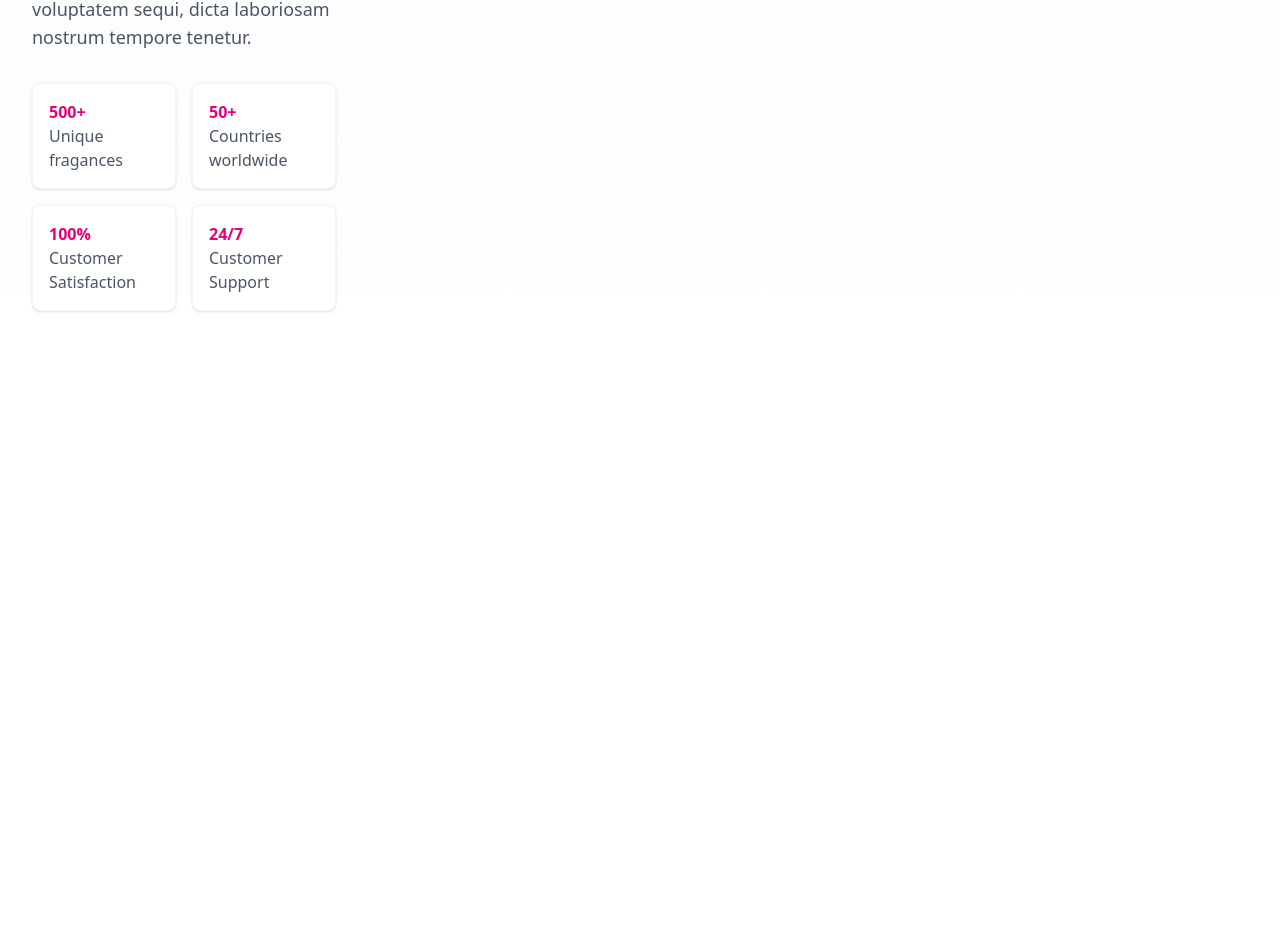
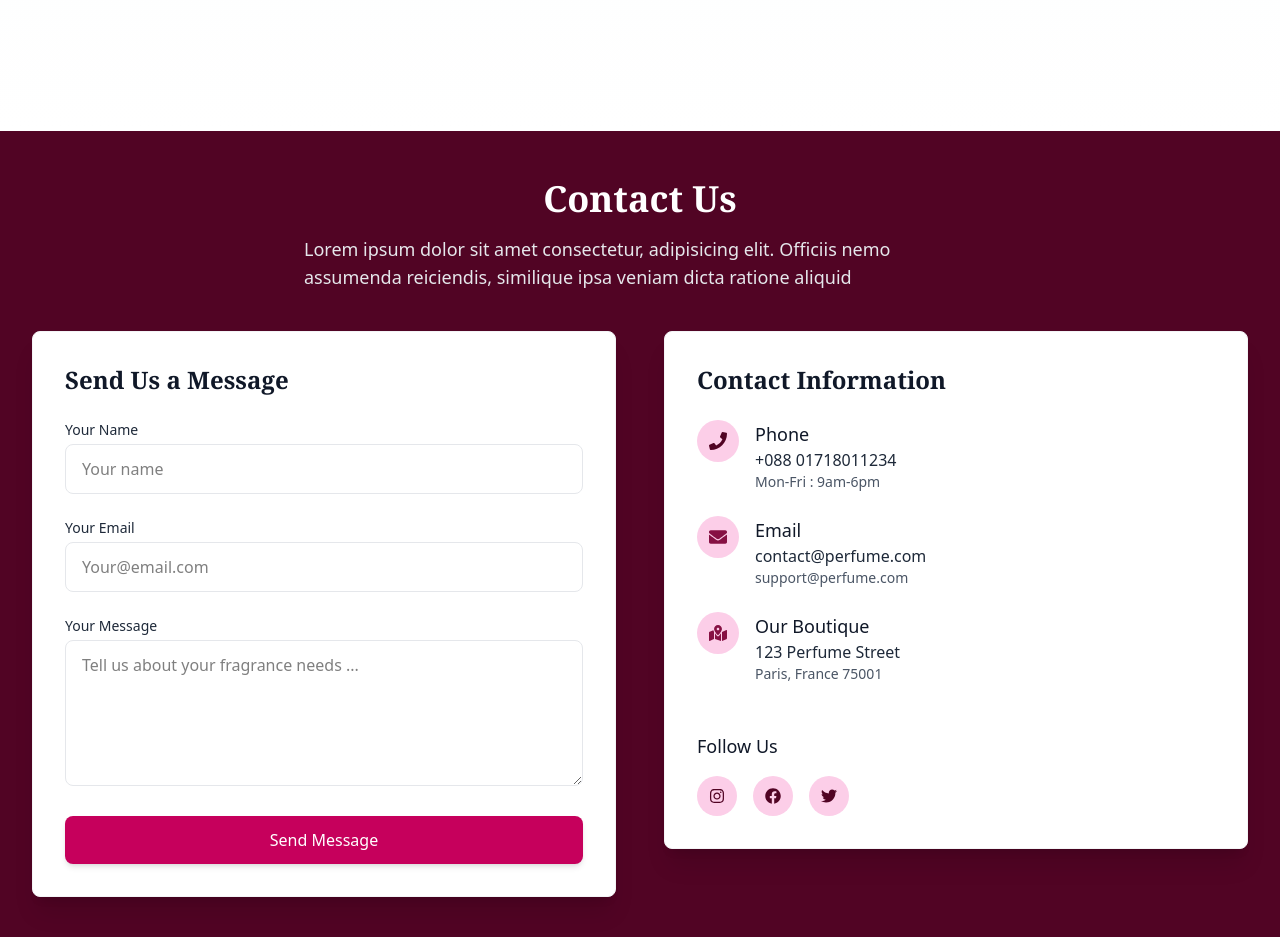
Before and after one commit to NusratTabassum3/Perfume_E-CommerceWebsite, a React (Vite) app: page / in a window 1280 px wide. Shown: the part 3357-4294 px from the top of the page. Before the commit the page ends 3796 px from the top, so only its background shows below. Built offline with nearby package versions, Linux system fonts and the light colour scheme.

Commit message:
Create Contact Page

```diff
--- a/src/App.jsx
+++ b/src/App.jsx
@@ -5,6 +5,7 @@ import Product from "./components/Product";
 import Categories from "./components/Categories";
 import Offers from "./components/Offers";
 import About from "./components/About";
+import Contact from "./components/Contact";
 
 function App() {
   return (
@@ -15,6 +16,7 @@ function App() {
       <Categories />
       <Offers />
       <About />
+      <Contact />
     </div>
   );
 }
--- a/src/components/About.jsx
+++ b/src/components/About.jsx
@@ -16,7 +16,7 @@ function About() {
                 alt="Luxury perfumes"
                 className="w-full h-full object-cover"
               />
-              <div className="absolute inset-0 bg-gradient-to-t from-black to-transparent opacity-50">
+              <div className="absolute inset-0 bg-gradient-to-t from-black to-transparent opacity-50"></div>
               <div className="absolute bottom-0 left-0 p-6 text-white">
                 <h3 className="text-2xl font-bold ">Since 2010</h3>
                 <p className="mt-2">
@@ -27,16 +27,13 @@ function About() {
           </div>
 
           <div className="lg:w-1/2 flex flex-col justify-center">
-              <h2 className="text-4xl font-bold text-amber-900 mb-6">
-                About Us
-              </h2>
+            <h2 className="text-4xl font-bold text-amber-900 mb-6">About Us</h2>
 
             <p className="text-lg text-gray-600 mb-4">
               Lorem ipsum dolor sit amet consectetur adipisicing elit.
               Perferendis laudantium nesciunt corporis nisi at dignissimos,
-                adipisci facilis, quod explicabo itaque dolorem doloribus
-                laborum voluptatem sequi, dicta laboriosam nostrum tempore
-                tenetur.
+              adipisci facilis, quod explicabo itaque dolorem doloribus laborum
+              voluptatem sequi, dicta laboriosam nostrum tempore tenetur.
             </p>
 
             <div className="grid grid-cols-2 gap-4 mt-4">
@@ -60,7 +57,6 @@ function About() {
           </div>
         </div>
       </div>
-      </div>
     </section>
   );
 }
--- /dev/null
+++ b/src/components/Contact.jsx
@@ -0,0 +1,149 @@
+import React from "react";
+import {
+  FaEnvelope,
+  FaFacebook,
+  FaInstagram,
+  FaMapMarkedAlt,
+  FaPhone,
+  FaTwitter,
+} from "react-icons/fa";
+
+function Contact() {
+  return (
+    <section
+      id="contact"
+      className="min-h-screen scroll-mt-20 bg-pink-950 py-12 px-4 sm:px-6 lg:px-8"
+    >
+      <div className="max-w-7xl mx-auto">
+        <h1 className="text-4xl font-serif font-bold text-white mb-4 text-center">
+          Contact Us
+        </h1>
+        <p className="text-lg text-gray-200 max-w-2xl mx-auto">
+          Lorem ipsum dolor sit amet consectetur, adipisicing elit. Officiis
+          nemo assumenda reiciendis, similique ipsa veniam dicta ratione aliquid
+        </p>
+      </div>
+
+      <div className="grid grid-cols-1 lg:grid-cols-2 gap-12 mt-10">
+        <div className="bg-white p-8 rounded-lg shadow-xl border border-gray-100">
+          <h2 className="text-2xl font-serif font-semibold text-gray-900 mb-6">
+            Send Us a Message
+          </h2>
+          <form action="" className="space-y-6">
+            <div>
+              <label className="block text-sm font-medium text-gray-800 mb-1">
+                Your Name
+              </label>
+              <input
+                type="text"
+                className="w-full px-4 py-3 border border-gray-200 rounded-lg focus:ring-2 focus:ring-gray-500 focus:border-transparent"
+                placeholder="Your name"
+              />
+            </div>
+
+            <div>
+              <label className="block text-sm font-medium text-gray-800 mb-1">
+                Your Email
+              </label>
+              <input
+                type="email"
+                className="w-full px-4 py-3 border border-gray-200 rounded-lg focus:ring-2 focus:ring-gray-500 focus:border-transparent"
+                placeholder="Your@email.com"
+              />
+            </div>
+
+            <div>
+              <label className="block text-sm font-medium text-gray-800 mb-1">
+                Your Message
+              </label>
+              <textarea
+                rows="5"
+                className="w-full px-4 py-3 border border-gray-200 rounded-lg focus:ring-2 focus:ring-gray-500 focus:border-transparent"
+                placeholder="Tell us about your fragrance needs ..."
+              />
+            </div>
+
+            <button
+              type="submit"
+              className="w-full bg-pink-700 hover:bg-pink-800 text-white py-3 px-6 rounded-lg transition duration-300 font-medium shadow-md"
+            >
+              Send Message
+            </button>
+          </form>
+        </div>
+
+        <div className="space-y-8">
+          <div className="bg-white p-8 rounded-lg shadow-xl border border-gray-100">
+            <h2 className="text-2xl font-serif font-semibold text-gray-900 mb-6">
+              Contact Information
+            </h2>
+            <div className="space-y-6">
+              <div className="flex items-start">
+                <div className="bg-pink-200 p-3 rounded-full mr-4">
+                  <FaPhone className="text-pink-950 text-lg" />
+                </div>
+                <div>
+                  <h3 className="text-lg font-medium text-gray-900">Phone</h3>
+                  <p className="text-gray-800">+088 01718011234</p>
+                  <p className="text-gray-600 text-sm">Mon-Fri : 9am-6pm</p>
+                </div>
+              </div>
+
+              <div className="flex items-start">
+                <div className="bg-pink-200 p-3 rounded-full mr-4">
+                  <FaEnvelope className="text-pink-900 text-lg" />
+                </div>
+                <div>
+                  <h3 className="text-lg font-medium text-gray-900">Email</h3>
+                  <p className="text-gray-800">contact@perfume.com</p>
+                  <p className="text-gray-600 text-sm">support@perfume.com</p>
+                </div>
+              </div>
+
+              <div className="flex items-start">
+                <div className="bg-pink-200 p-3 rounded-full mr-4">
+                  <FaMapMarkedAlt className="text-pink-900 text-lg" />
+                </div>
+                <div>
+                  <h3 className="text-lg font-medium text-gray-900">
+                    Our Boutique
+                  </h3>
+                  <p className="text-gray-800">123 Perfume Street</p>
+                  <p className="text-gray-600 text-sm">Paris, France 75001</p>
+                </div>
+              </div>
+            </div>
+
+            <div className="mt-12">
+              <h3 className="text-lg font-medium text-gray-900 mb-4">
+                Follow Us
+              </h3>
+              <div className="flex space-x-4">
+                <a
+                  href="#"
+                  className="bg-pink-200 hover:bg-gray-200 p-3 rounded-full transition duration-300"
+                >
+                  <FaInstagram className="text-pink-950" />
+                </a>
+                <a
+                  href="#"
+                  className="bg-pink-200 hover:bg-gray-200 p-3 rounded-full transition duration-300"
+                >
+                  <FaFacebook className="text-pink-950" />
+                </a>
+                <a
+                  href="#"
+                  className="bg-pink-200 hover:bg-gray-200 p-3 rounded-full transition duration-300"
+                >
+                  <FaTwitter className="text-pink-950" />
+                </a>
+              </div>
+            </div>
+          </div>
+        </div>
+      </div>
+    </section>
+  );
+}
+
+export default Contact;
```
Lines whose indentation alone changed are shown as unchanged.
